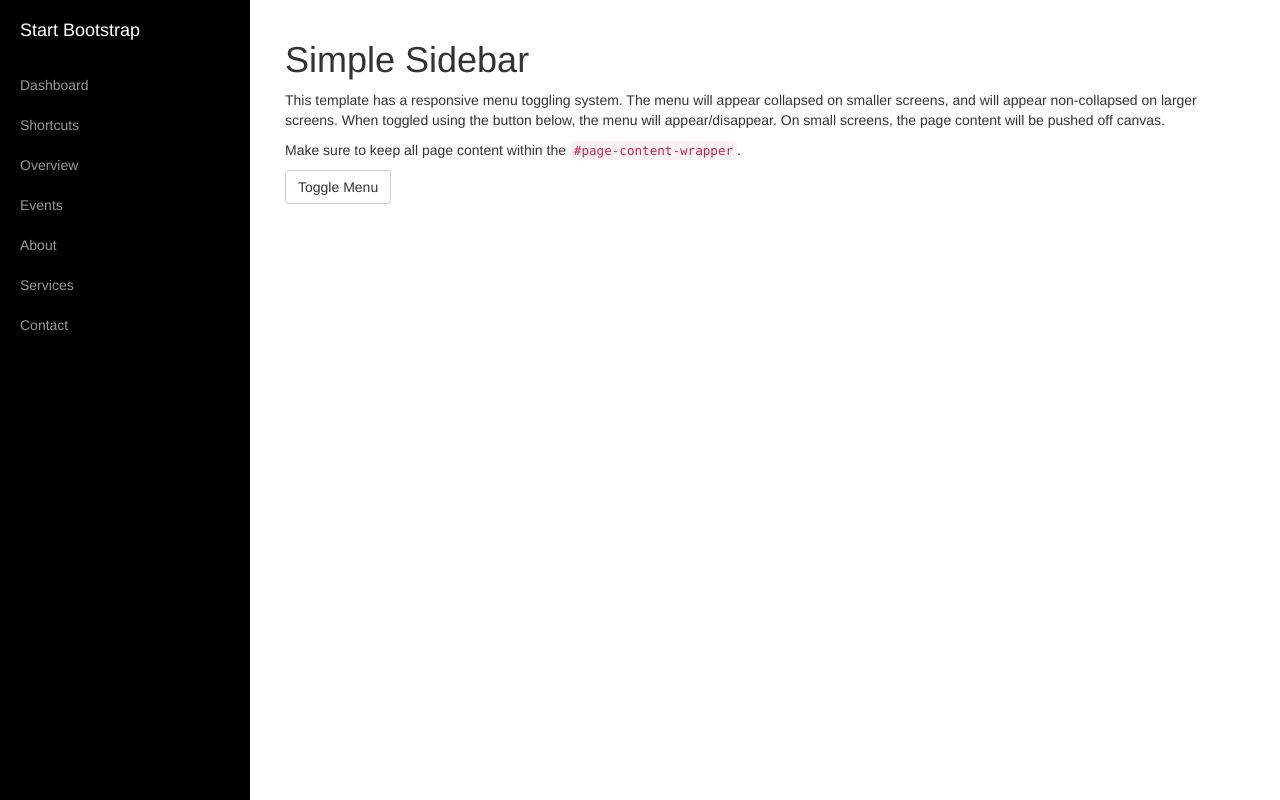
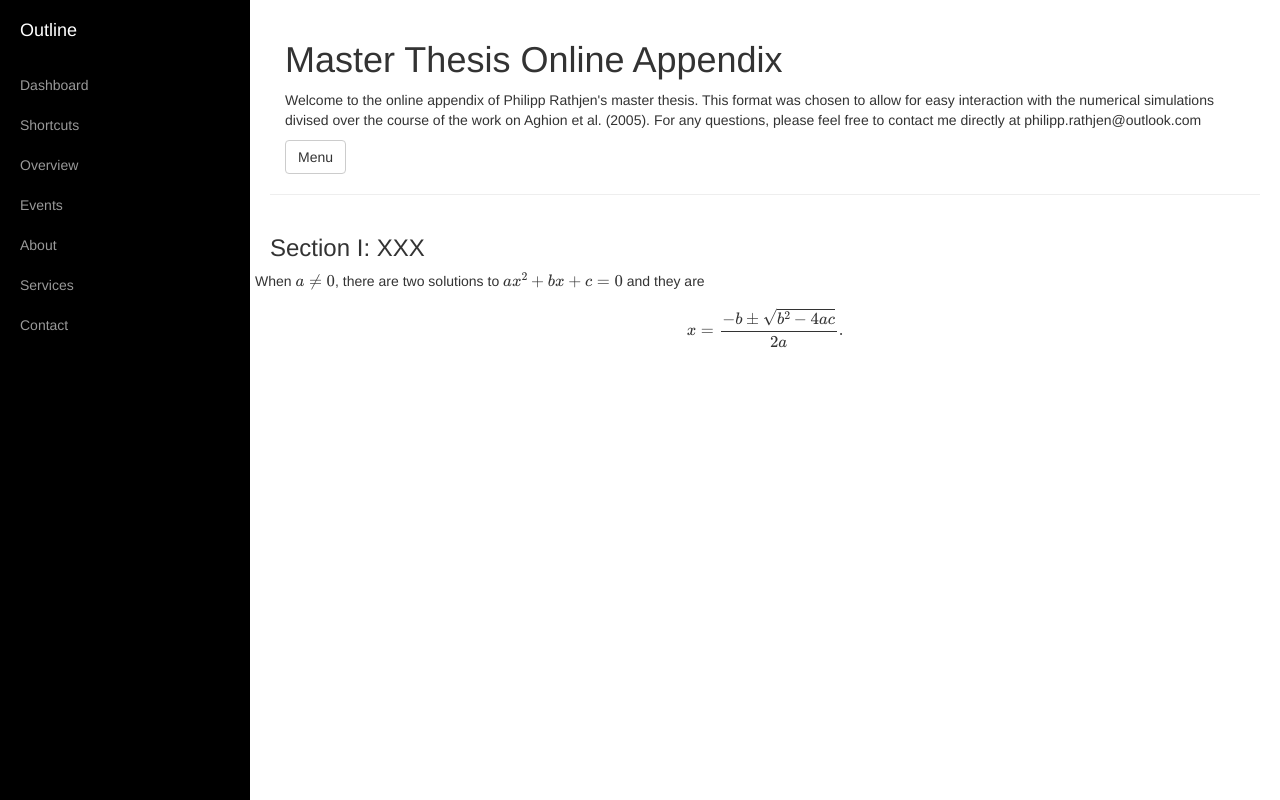
Before and after one commit to philipprathjen/masterthesis, a plain HTML site: page index.html in a window 1280 px wide. Drawn offline with nearby package versions, Linux system fonts and the light colour scheme; some packages are replaced by stand-ins of ours; a script that the page names is missing.

Commit message:
added basic functionality

```diff
--- a/index.html
+++ b/index.html
@@ -9,7 +9,7 @@
     <meta name="description" content="">
     <meta name="author" content="">
 
-    <title>Simple Sidebar - Start Bootstrap Template</title>
+    <title>Msc Thesis | Appendix</title>
 
     <!-- Bootstrap Core CSS -->
     <link href="css/bootstrap.min.css" rel="stylesheet">
@@ -23,6 +23,12 @@
         <script src="https://oss.maxcdn.com/libs/html5shiv/3.7.0/html5shiv.js"></script>
         <script src="https://oss.maxcdn.com/libs/respond.js/1.4.2/respond.min.js"></script>
     <![endif]-->
+    <script type="text/javascript" async
+      src="https://cdn.mathjax.org/mathjax/latest/MathJax.js?config=TeX-MML-AM_CHTML">
+    </script>
+    <script type="text/x-mathjax-config">
+      MathJax.Hub.Config({tex2jax: {inlineMath: [['$','$'], ['\\(','\\)']]}});
+    </script>
 
 </head>
 
@@ -35,7 +41,7 @@
             <ul class="sidebar-nav">
                 <li class="sidebar-brand">
                     <a href="#">
-                        Start Bootstrap
+                        Outline
                     </a>
                 </li>
                 <li>
@@ -68,13 +74,33 @@
             <div class="container-fluid">
                 <div class="row">
                     <div class="col-lg-12">
-                        <h1>Simple Sidebar</h1>
-                        <p>This template has a responsive menu toggling system. The menu will appear collapsed on smaller screens, and will appear non-collapsed on larger screens. When toggled using the button below, the menu will appear/disappear. On small screens, the page content will be pushed off canvas.</p>
-                        <p>Make sure to keep all page content within the <code>#page-content-wrapper</code>.</p>
-                        <a href="#menu-toggle" class="btn btn-default" id="menu-toggle">Toggle Menu</a>
+                        <h1>Master Thesis Online Appendix</h1>
+                        <p>Welcome to the online appendix of Philipp Rathjen's master thesis. This format was chosen to allow for easy interaction with the numerical simulations divised over the course of the work on Aghion et al. (2005). For any questions, please feel free to contact me directly at philipp.rathjen@outlook.com</p>
+                        <!-- <p>Make sure to keep all page content within the <code>#page-content-wrapper</code>.</p> -->
+                        <a href="#menu-toggle" class="btn btn-default" id="menu-toggle">Menu</a>
                     </div>
                 </div>
             </div>
+            <hr>
+            <div class="row">
+
+                <div class="col-md-3"><h3>Section I: XXX</h3></div>
+                <div class="col-md-6">
+                    <script type="text/javascript" src="http://www.wolfram.com/cdf-player/plugin/v2.1/cdfplugin.js"></script>
+                    <script type="text/javascript">
+                    var cdf = new cdfplugin();
+                    cdf.setDefaultContent('<a href="http://www.wolfram.com/cdf-player/"><img  src="Example.png"></a>');
+                    cdf.embed('Example.cdf', 433, 388);
+                    </script>
+                </div>
+                <div class="col-md-3"></div>
+            </div>
+            <div class="row">
+                When $a \ne 0$, there are two solutions to \(ax^2 + bx + c = 0\) and they are
+$$x = {-b \pm \sqrt{b^2-4ac} \over 2a}.$$
+
+            </div>
+
         </div>
         <!-- /#page-content-wrapper -->
 
```
Also changed, not shown: Example.png (added), 1 other file.
